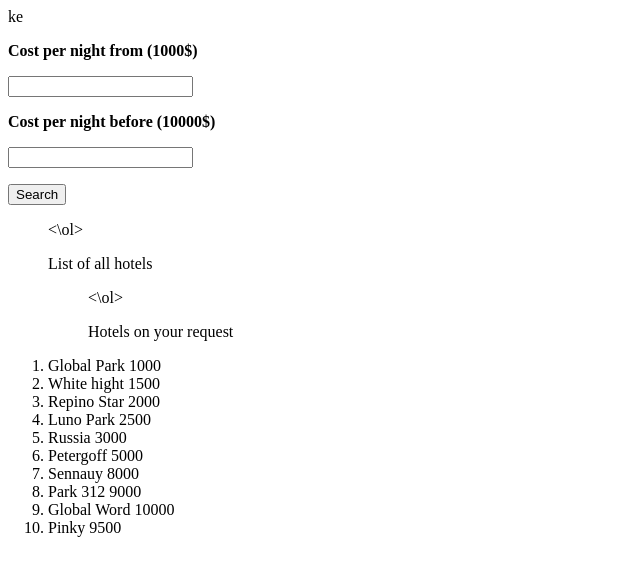
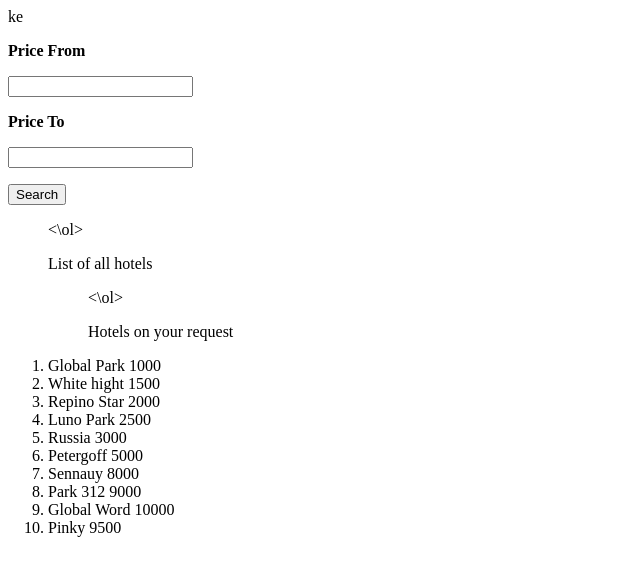
Before and after one commit to rozmarin77/js-learning, a plain HTML site: page JS/List Hotels.html in a window 1280 px wide. Shown: the whole page, without its empty margins (0-640 px from the left). Drawn offline with Linux system fonts and the light colour scheme.

Commit message:
changed name of text fields

```diff
--- a/JS/List Hotels.html
+++ b/JS/List Hotels.html
@@ -4,9 +4,9 @@ ke<!DOCTYPE HTML>
         <title> List Hotels</title>
     </head>
     <body>
-        <p><b> Cost per night from (1000$)</b></p>
+        <p><b> Price From</b></p>
         <input type = "number" id = "CostFrom">
-        <p><b>Cost per night before (10000$)</b></p>
+        <p><b>Price To</b></p>
         <input type = "number" id = "CostTo"><br>
         <p>
         <input type = "button" id = "List" value = "Search">
```
